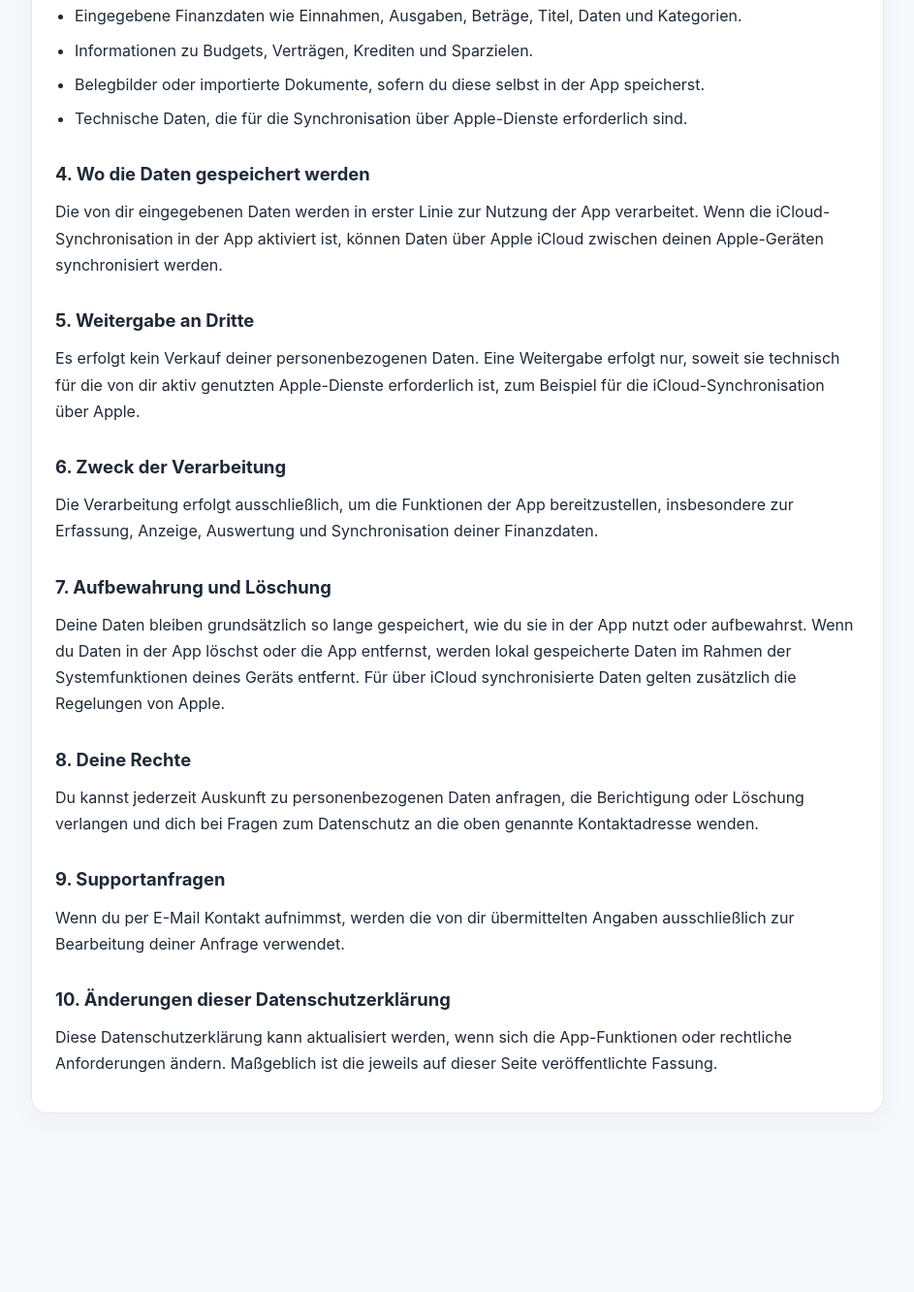
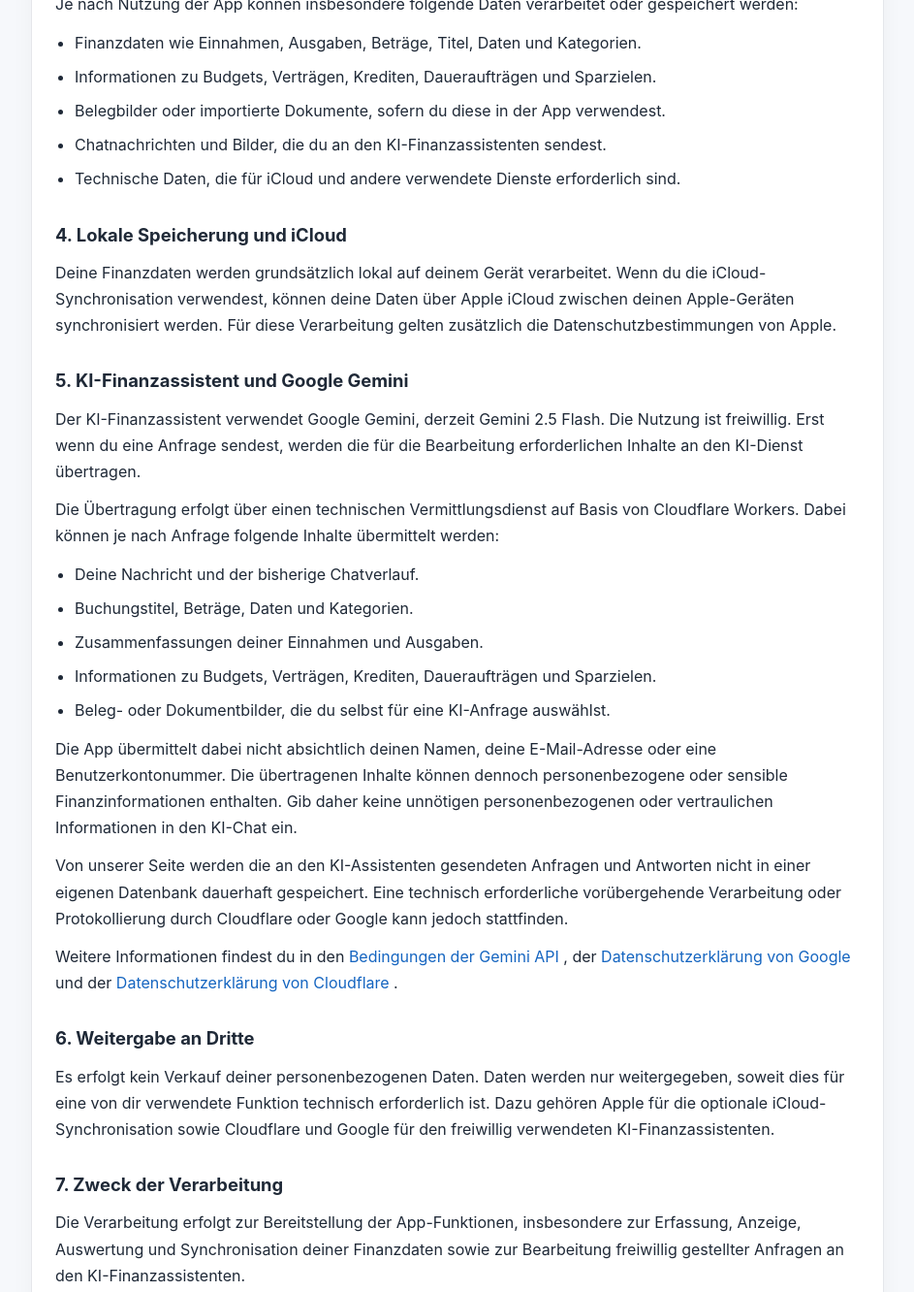
Before and after one commit to gena3ekiller/finanzplaner-datenschutz, a plain HTML site: page index.html in a window 1280 px wide. Shown: the part 586-1918 px from the top of the page at 97% size, without its empty margins (168-1111 px from the left). Before the commit the page ends 1804 px from the top, so only its background shows below. Drawn offline with Linux system fonts and the light colour scheme.

Commit message:
Update index.html

```diff
--- a/index.html
+++ b/index.html
@@ -35,7 +35,7 @@
       border: 1px solid var(--line);
       border-radius: 16px;
       padding: 24px;
-      box-shadow: 0 8px 24px rgba(0,0,0,0.04);
+      box-shadow: 0 8px 24px rgba(0, 0, 0, 0.04);
     }
 
     h1 {
@@ -45,8 +45,7 @@
 
     h2 {
       font-size: 1.15rem;
-      margin-top: 28px;
-      margin-bottom: 10px;
+      margin: 28px 0 10px;
     }
 
     p {
@@ -88,7 +87,7 @@
     <div class="card">
       <h1>Datenschutzerklärung</h1>
       <p class="muted">
-        Gültig für die App Finanzplaner. Stand: Mai 2026.
+        Gültig für die App Finanzplaner. Stand: Juni 2026.
       </p>
 
       <h2>1. Verantwortliche Person</h2>
@@ -104,66 +103,123 @@
       <h2>2. Zweck der App</h2>
       <p>
         Finanzplaner ist eine App zur Verwaltung persönlicher Finanzen. Nutzer können
-        Einnahmen, Ausgaben, Kategorien, Budgets, Verträge, Kredite, Sparziele und
-        Belege erfassen und auswerten.
+        Einnahmen, Ausgaben, Kategorien, Budgets, Verträge, Kredite, Daueraufträge,
+        Sparziele und Belege erfassen und auswerten. Zusätzlich steht ein optionaler
+        KI-Finanzassistent auf Basis von Google Gemini zur Verfügung.
       </p>
 
       <h2>3. Welche Daten verarbeitet werden</h2>
       <p>
-        Je nach Nutzung der App können insbesondere folgende Daten verarbeitet oder gespeichert werden:
+        Je nach Nutzung der App können insbesondere folgende Daten verarbeitet oder
+        gespeichert werden:
       </p>
       <ul>
-        <li>Eingegebene Finanzdaten wie Einnahmen, Ausgaben, Beträge, Titel, Daten und Kategorien.</li>
-        <li>Informationen zu Budgets, Verträgen, Krediten und Sparzielen.</li>
-        <li>Belegbilder oder importierte Dokumente, sofern du diese selbst in der App speicherst.</li>
-        <li>Technische Daten, die für die Synchronisation über Apple-Dienste erforderlich sind.</li>
+        <li>Finanzdaten wie Einnahmen, Ausgaben, Beträge, Titel, Daten und Kategorien.</li>
+        <li>Informationen zu Budgets, Verträgen, Krediten, Daueraufträgen und Sparzielen.</li>
+        <li>Belegbilder oder importierte Dokumente, sofern du diese in der App verwendest.</li>
+        <li>Chatnachrichten und Bilder, die du an den KI-Finanzassistenten sendest.</li>
+        <li>Technische Daten, die für iCloud und andere verwendete Dienste erforderlich sind.</li>
       </ul>
 
-      <h2>4. Wo die Daten gespeichert werden</h2>
+      <h2>4. Lokale Speicherung und iCloud</h2>
       <p>
-        Die von dir eingegebenen Daten werden in erster Linie zur Nutzung der App verarbeitet.
-        Wenn die iCloud-Synchronisation in der App aktiviert ist, können Daten über Apple iCloud
-        zwischen deinen Apple-Geräten synchronisiert werden.
+        Deine Finanzdaten werden grundsätzlich lokal auf deinem Gerät verarbeitet.
+        Wenn du die iCloud-Synchronisation verwendest, können deine Daten über Apple
+        iCloud zwischen deinen Apple-Geräten synchronisiert werden. Für diese Verarbeitung
+        gelten zusätzlich die Datenschutzbestimmungen von Apple.
       </p>
 
-      <h2>5. Weitergabe an Dritte</h2>
+      <h2>5. KI-Finanzassistent und Google Gemini</h2>
       <p>
-        Es erfolgt kein Verkauf deiner personenbezogenen Daten. Eine Weitergabe erfolgt nur,
-        soweit sie technisch für die von dir aktiv genutzten Apple-Dienste erforderlich ist,
-        zum Beispiel für die iCloud-Synchronisation über Apple.
+        Der KI-Finanzassistent verwendet Google Gemini, derzeit Gemini 2.5 Flash.
+        Die Nutzung ist freiwillig. Erst wenn du eine Anfrage sendest, werden die für
+        die Bearbeitung erforderlichen Inhalte an den KI-Dienst übertragen.
+      </p>
+      <p>
+        Die Übertragung erfolgt über einen technischen Vermittlungsdienst auf Basis
+        von Cloudflare Workers. Dabei können je nach Anfrage folgende Inhalte
+        übermittelt werden:
+      </p>
+      <ul>
+        <li>Deine Nachricht und der bisherige Chatverlauf.</li>
+        <li>Buchungstitel, Beträge, Daten und Kategorien.</li>
+        <li>Zusammenfassungen deiner Einnahmen und Ausgaben.</li>
+        <li>Informationen zu Budgets, Verträgen, Krediten, Daueraufträgen und Sparzielen.</li>
+        <li>Beleg- oder Dokumentbilder, die du selbst für eine KI-Anfrage auswählst.</li>
+      </ul>
+      <p>
+        Die App übermittelt dabei nicht absichtlich deinen Namen, deine E-Mail-Adresse
+        oder eine Benutzerkontonummer. Die übertragenen Inhalte können dennoch
+        personenbezogene oder sensible Finanzinformationen enthalten. Gib daher keine
+        unnötigen personenbezogenen oder vertraulichen Informationen in den KI-Chat ein.
+      </p>
+      <p>
+        Von unserer Seite werden die an den KI-Assistenten gesendeten Anfragen und
+        Antworten nicht in einer eigenen Datenbank dauerhaft gespeichert. Eine technisch
+        erforderliche vorübergehende Verarbeitung oder Protokollierung durch Cloudflare
+        oder Google kann jedoch stattfinden.
+      </p>
+      <p>
+        Weitere Informationen findest du in den
+        <a href="https://ai.google.dev/gemini-api/terms?hl=de" target="_blank" rel="noopener noreferrer">
+          Bedingungen der Gemini API
+        </a>,
+        der
+        <a href="https://policies.google.com/privacy?hl=de" target="_blank" rel="noopener noreferrer">
+          Datenschutzerklärung von Google
+        </a>
+        und der
+        <a href="https://www.cloudflare.com/privacypolicy/" target="_blank" rel="noopener noreferrer">
+          Datenschutzerklärung von Cloudflare
+        </a>.
       </p>
 
-      <h2>6. Zweck der Verarbeitung</h2>
+      <h2>6. Weitergabe an Dritte</h2>
       <p>
-        Die Verarbeitung erfolgt ausschließlich, um die Funktionen der App bereitzustellen,
-        insbesondere zur Erfassung, Anzeige, Auswertung und Synchronisation deiner Finanzdaten.
+        Es erfolgt kein Verkauf deiner personenbezogenen Daten. Daten werden nur
+        weitergegeben, soweit dies für eine von dir verwendete Funktion technisch
+        erforderlich ist. Dazu gehören Apple für die optionale iCloud-Synchronisation
+        sowie Cloudflare und Google für den freiwillig verwendeten KI-Finanzassistenten.
       </p>
 
-      <h2>7. Aufbewahrung und Löschung</h2>
+      <h2>7. Zweck der Verarbeitung</h2>
       <p>
-        Deine Daten bleiben grundsätzlich so lange gespeichert, wie du sie in der App nutzt
-        oder aufbewahrst. Wenn du Daten in der App löschst oder die App entfernst, werden lokal
-        gespeicherte Daten im Rahmen der Systemfunktionen deines Geräts entfernt. Für über iCloud
-        synchronisierte Daten gelten zusätzlich die Regelungen von Apple.
+        Die Verarbeitung erfolgt zur Bereitstellung der App-Funktionen, insbesondere
+        zur Erfassung, Anzeige, Auswertung und Synchronisation deiner Finanzdaten sowie
+        zur Bearbeitung freiwillig gestellter Anfragen an den KI-Finanzassistenten.
       </p>
 
-      <h2>8. Deine Rechte</h2>
+      <h2>8. Aufbewahrung und Löschung</h2>
       <p>
-        Du kannst jederzeit Auskunft zu personenbezogenen Daten anfragen, die Berichtigung
-        oder Löschung verlangen und dich bei Fragen zum Datenschutz an die oben genannte
-        Kontaktadresse wenden.
+        Deine lokal gespeicherten Daten bleiben grundsätzlich so lange erhalten, wie
+        du sie in der App nutzt oder aufbewahrst. Wenn du Daten löschst oder die App
+        entfernst, werden lokal gespeicherte Daten im Rahmen der Systemfunktionen deines
+        Geräts entfernt.
+      </p>
+      <p>
+        Für über iCloud synchronisierte Daten gelten zusätzlich die Regelungen von Apple.
+        Für an den KI-Dienst übermittelte Inhalte gelten außerdem die Aufbewahrungs- und
+        Löschregelungen von Google und Cloudflare.
       </p>
 
-      <h2>9. Supportanfragen</h2>
+      <h2>9. Deine Rechte</h2>
       <p>
-        Wenn du per E-Mail Kontakt aufnimmst, werden die von dir übermittelten Angaben ausschließlich
-        zur Bearbeitung deiner Anfrage verwendet.
+        Du kannst jederzeit Auskunft zu personenbezogenen Daten anfragen, ihre
+        Berichtigung oder Löschung verlangen und dich bei Fragen zum Datenschutz an
+        die oben genannte Kontaktadresse wenden.
       </p>
 
-      <h2>10. Änderungen dieser Datenschutzerklärung</h2>
+      <h2>10. Supportanfragen</h2>
       <p>
-        Diese Datenschutzerklärung kann aktualisiert werden, wenn sich die App-Funktionen oder
-        rechtliche Anforderungen ändern. Maßgeblich ist die jeweils auf dieser Seite veröffentlichte Fassung.
+        Wenn du per E-Mail Kontakt aufnimmst, werden die von dir übermittelten Angaben
+        ausschließlich zur Bearbeitung deiner Anfrage verwendet.
+      </p>
+
+      <h2>11. Änderungen dieser Datenschutzerklärung</h2>
+      <p>
+        Diese Datenschutzerklärung kann aktualisiert werden, wenn sich die App-Funktionen,
+        eingesetzte Dienstleister oder rechtliche Anforderungen ändern. Maßgeblich ist
+        die jeweils auf dieser Seite veröffentlichte Fassung.
       </p>
     </div>
   </div>
```
